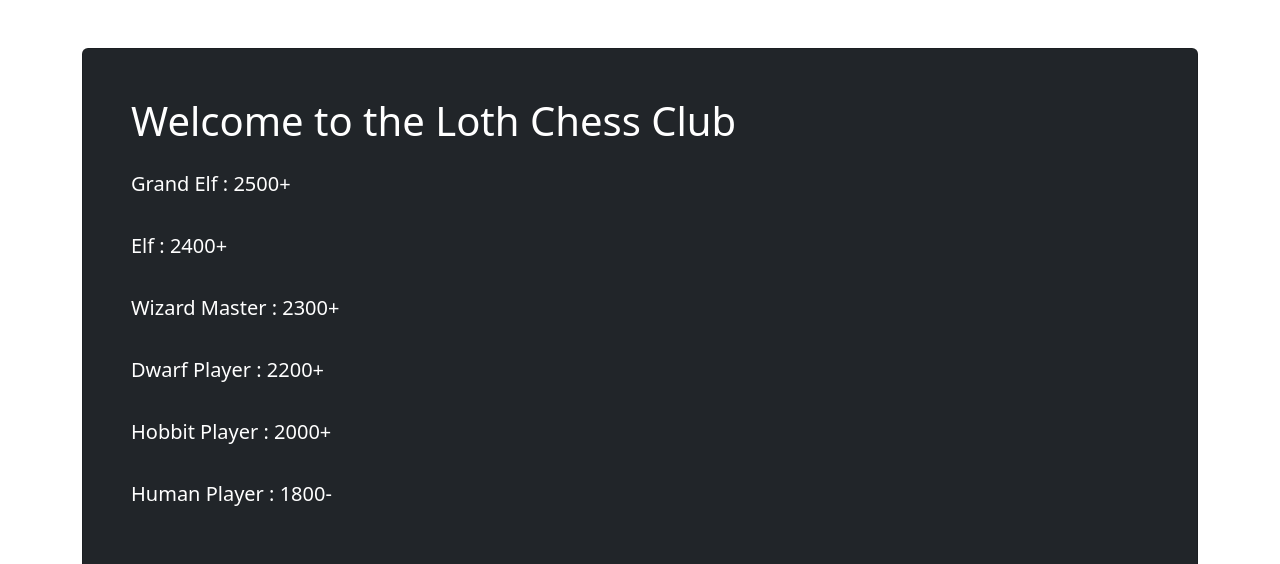
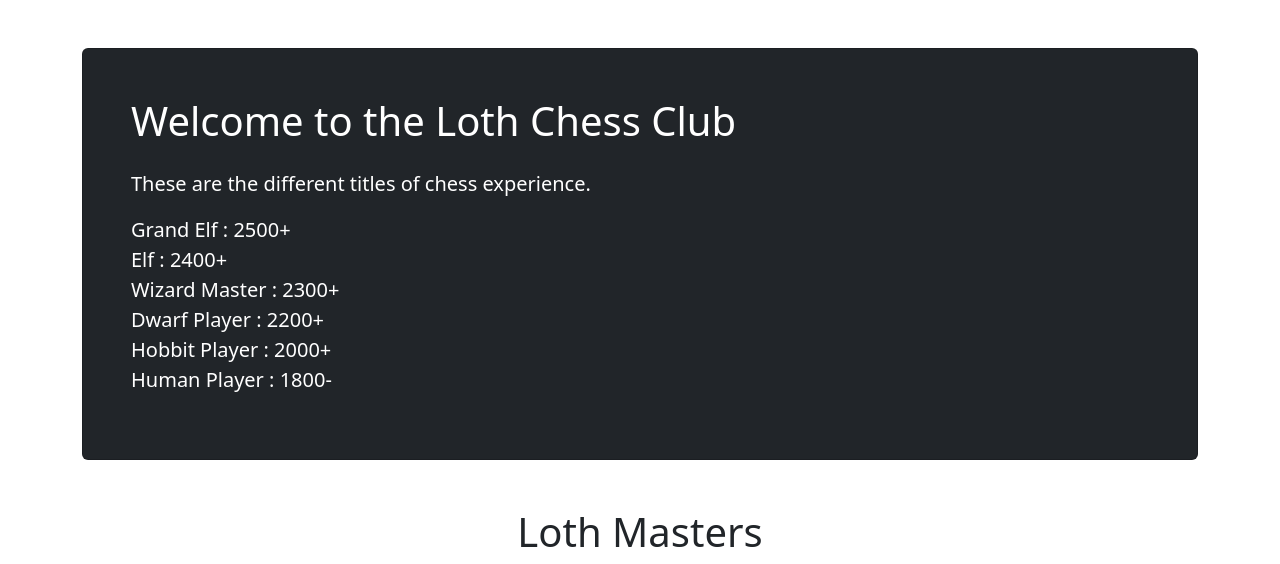
Before and after one commit to AyushmaanAggarwal/chessTracker, a Flask app: page / in a window 1280 px wide. Shown: the part 56-620 px from the top of the page. Run offline with Flask 3, Linux system fonts and the light colour scheme; the visitor is signed in with stand-in values (Sample User, id 1); data that the repository does not hold is empty; some libraries are stand-ins or nearby versions.

Commit message:
removed login requirement

```diff
--- a/website/templates/players.html
+++ b/website/templates/players.html
@@ -5,12 +5,14 @@
 <br><br>
 <div class="card p-4 p-md-5 mb-4 rounded text-bg-dark">
   <h1>Welcome to the Loth Chess Club</h1>
-  <p class="lead my-3">Grand Elf     : 2500+</p>
-  <p class="lead my-3">Elf           : 2400+</p>
-  <p class="lead my-3">Wizard Master : 2300+</p>
-  <p class="lead my-3">Dwarf Player  : 2200+</p>
-  <p class="lead my-3">Hobbit Player : 2000+</p>
-  <p class="lead my-3">Human Player  : 1800-</p>
+  <b class="lead my-3">These are the different titles of chess experience.</b>
+
+  <p class="lead">Grand Elf     : 2500+
+  <br> Elf           : 2400+
+  <br> Wizard Master : 2300+
+  <br> Dwarf Player  : 2200+
+  <br> Hobbit Player : 2000+
+  <br>Human Player   : 1800-</p>
 </div>
 <br>
 
--- a/website/views.py
+++ b/website/views.py
@@ -8,7 +8,6 @@ import json
 views = Blueprint('views', __name__)
 
 @views.route('/')
-@login_required
 def home():
     players_lst = Players.query.order_by(Players.ranking.desc()).all()
     return render_template("players.html", players=players_lst, user=current_user)
@@ -33,7 +32,6 @@ def add_player():
     return render_template("new_player.html", user=current_user)
 
 @views.route('/games')
-@login_required
 def game():
     games_lst = Games.query.all()
     return render_template("games.html", games=games_lst, user=current_user)
```
